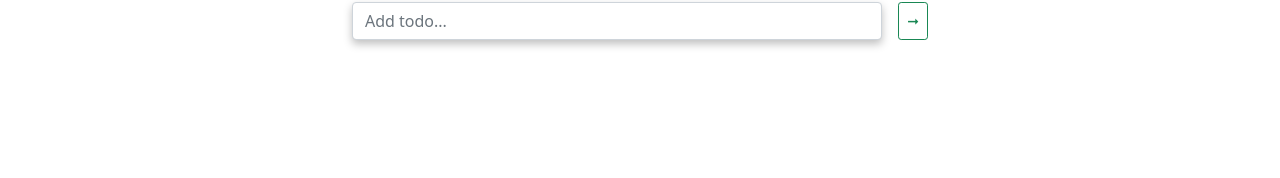
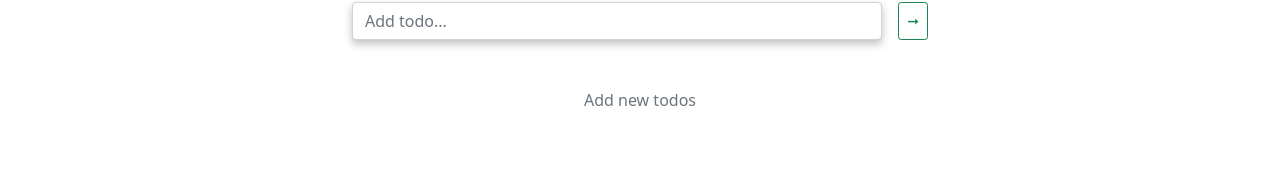
Before and after one commit to NaughtyFrog1/hooks-app, a React (Create React App) app: page / in a window 1280 px wide. Shown: the part 106-284 px from the top of the page. Built offline with nearby package versions, Linux system fonts and the light colour scheme.

Commit message:
show  message when no Todos

```diff
--- a/src/components/09-TodoApp/TodoList.js
+++ b/src/components/09-TodoApp/TodoList.js
@@ -3,6 +3,10 @@ import PropTypes from 'prop-types'
 import TodoListItem from './TodoListItem'
 
 const TodoList = ({ todos, dispatch }) => {
+  if (todos.length === 0) {
+    return <p className="text-secondary text-center">Add new todos</p>
+  }
+
   return (
     <ul className="list-group todo-list">
       {todos.map((todo) => (
```
